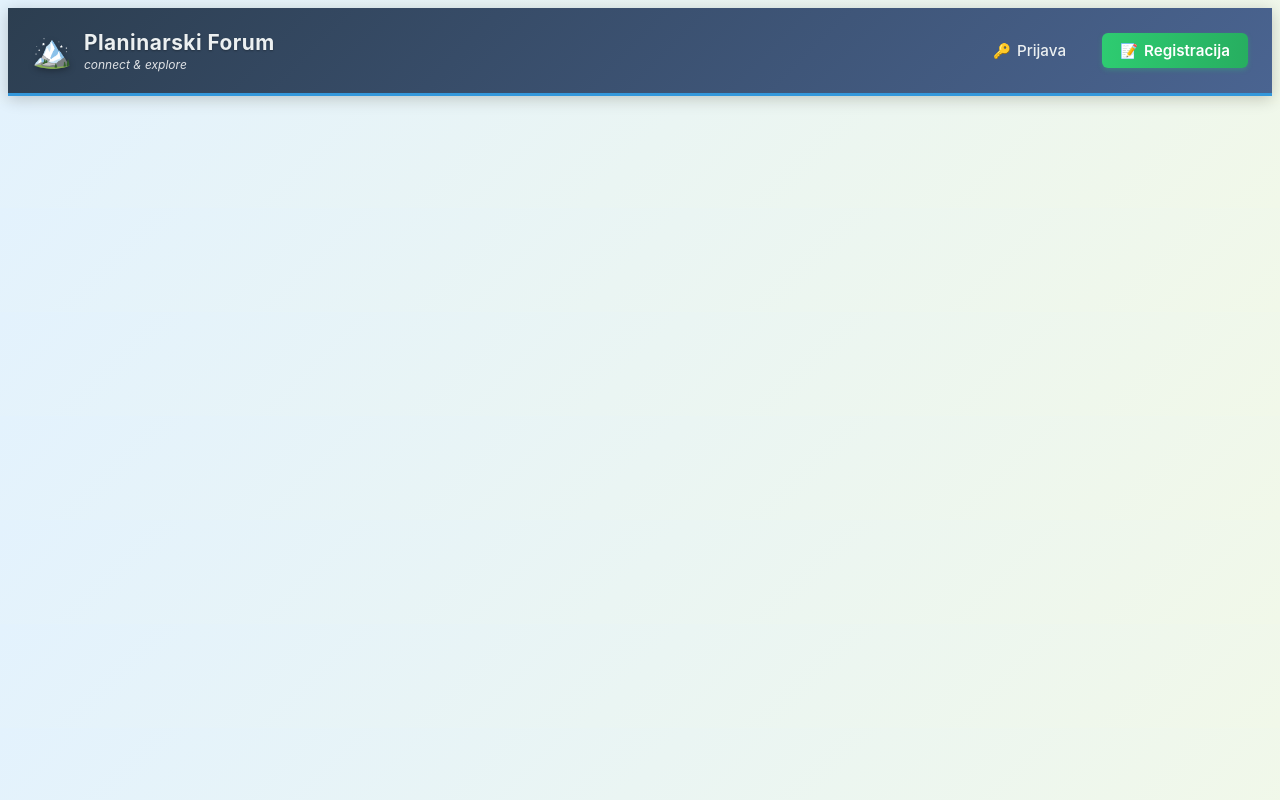
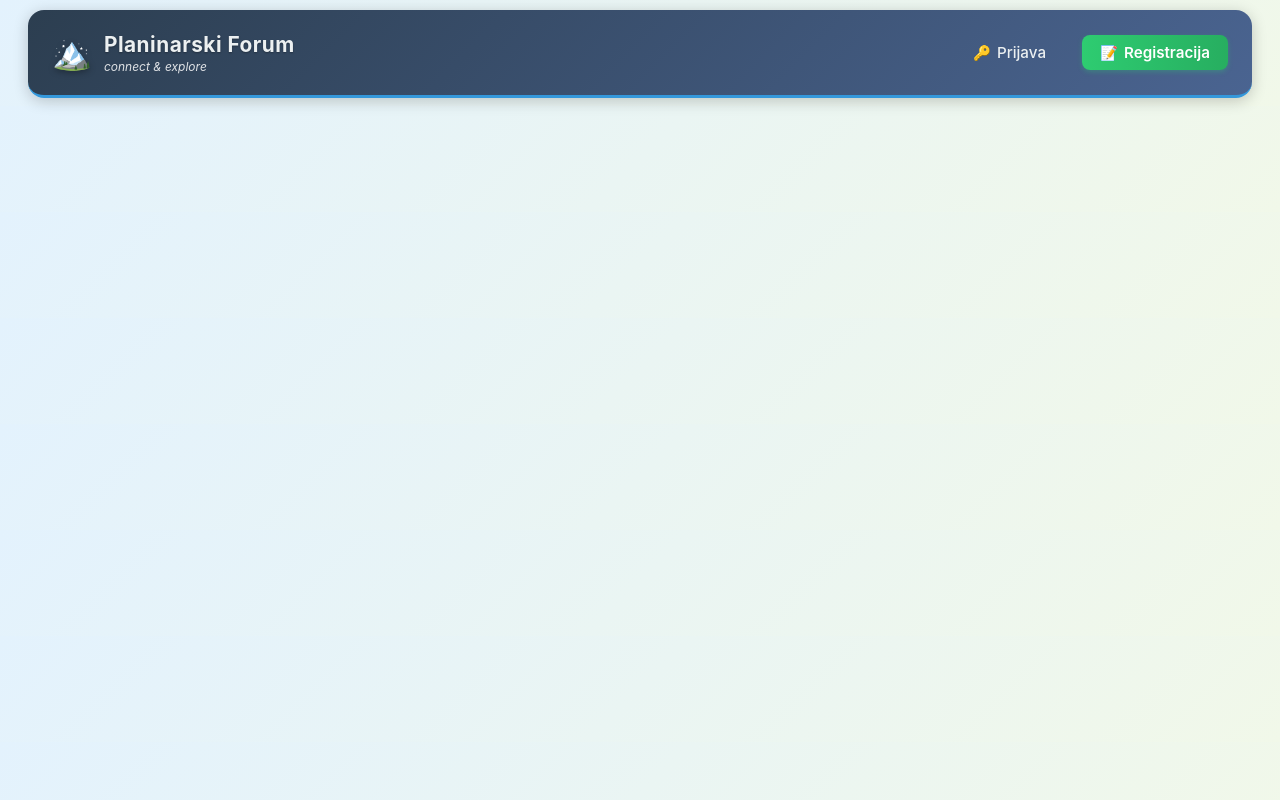
Before and after one commit to elab-development/internet-tehnologije-2025-forum_2022_0056, a React (Vite) app in the folder frontend/: page /admin in a window 1280 px wide. Built offline with nearby package versions, Linux system fonts and the light colour scheme.

Commit message:
Stilizacija NavBar-a

```diff
--- a/frontend/src/components/Navbar.jsx
+++ b/frontend/src/components/Navbar.jsx
@@ -1,4 +1,4 @@
-// src/components/Navbar.jsx - CLEAN VERZIJA
+// src/components/Navbar.jsx - SAMO ZAOBLJENE IVICE NA NAVBARU
 import { Link } from "react-router-dom";
 import React, { useContext } from "react";
 import { UserContext } from "../contexts/UserContext";
@@ -81,7 +81,7 @@ function Navbar() {
   );
 }
 
-// STILOVI
+// STILOVI - SAMO NAVBAR ZAOBLJEN
 const styles = {
   navbar: {
     display: "flex",
@@ -92,12 +92,16 @@ const styles = {
     color: "white",
     boxShadow: "0 3px 15px rgba(0, 0, 0, 0.2)",
     position: "sticky",
-    top: 0,
+    top: "10px", /* Dodaj margin od vrha */
     zIndex: 100,
     borderBottom: "3px solid #3498db",
     minHeight: "65px",
+    // ZAOBLJENE IVICE - OVO JE PROMENA
+    borderRadius: "16px", // Povećano za mekši izgled
+    margin: "10px 20px 0 20px", // Da ne bude uz sam vrh
   },
 
+  // Ostali stilovi ostaju isti...
   logoSection: {
     display: "flex",
     alignItems: "center",
@@ -190,12 +194,11 @@ const styles = {
     },
   },
 
-  // Za neprijavljene
   navLink: {
     color: "#ecf0f1",
     textDecoration: "none",
     padding: "8px 16px",
-    borderRadius: "6px",
+    borderRadius: "8px", // Dugmad ostaju zaobljena
     fontWeight: "500",
     fontSize: "0.95rem",
     display: "flex",
@@ -213,7 +216,7 @@ const styles = {
     color: "white",
     textDecoration: "none",
     padding: "8px 18px",
-    borderRadius: "6px",
+    borderRadius: "8px", // Dugmad ostaju zaobljena
     fontWeight: "600",
     fontSize: "0.95rem",
     display: "flex",
@@ -240,7 +243,7 @@ const styles = {
       color: "white",
       textDecoration: "none",
       padding: "8px 16px",
-      borderRadius: "6px",
+      borderRadius: "8px", // Dugmad ostaju zaobljena
       fontSize: "0.9rem",
       fontWeight: "500",
       display: "flex",
@@ -259,7 +262,7 @@ const styles = {
       color: "white",
       textDecoration: "none",
       padding: "8px 14px",
-      borderRadius: "6px",
+      borderRadius: "8px", // Dugmad ostaju zaobljena
       fontSize: "0.9rem",
       fontWeight: "500",
       display: "flex",
@@ -276,7 +279,7 @@ const styles = {
       color: "#ecf0f1",
       textDecoration: "none",
       padding: "8px 14px",
-      borderRadius: "6px",
+      borderRadius: "8px", // Dugmad ostaju zaobljena
       fontSize: "0.9rem",
       fontWeight: "500",
       border: "1px solid rgba(255, 255, 255, 0.2)",
@@ -297,7 +300,7 @@ const styles = {
     color: "white",
     border: "none",
     padding: "8px 16px",
-    borderRadius: "6px",
+    borderRadius: "8px", // Dugmad ostaju zaobljena
     fontSize: "0.9rem",
     fontWeight: "500",
     cursor: "pointer",
```
